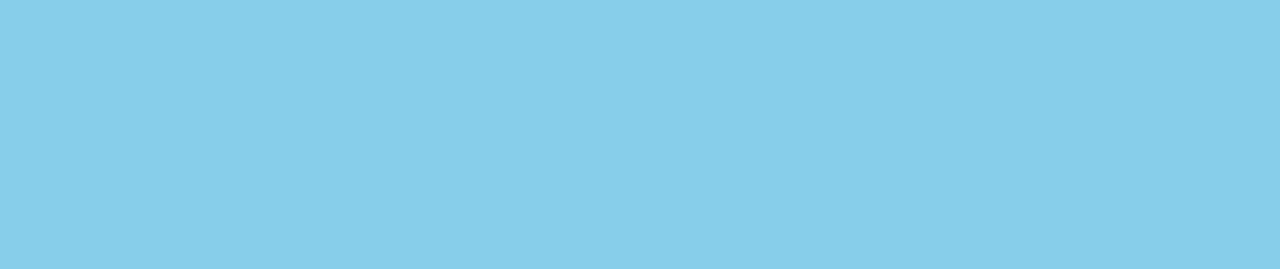
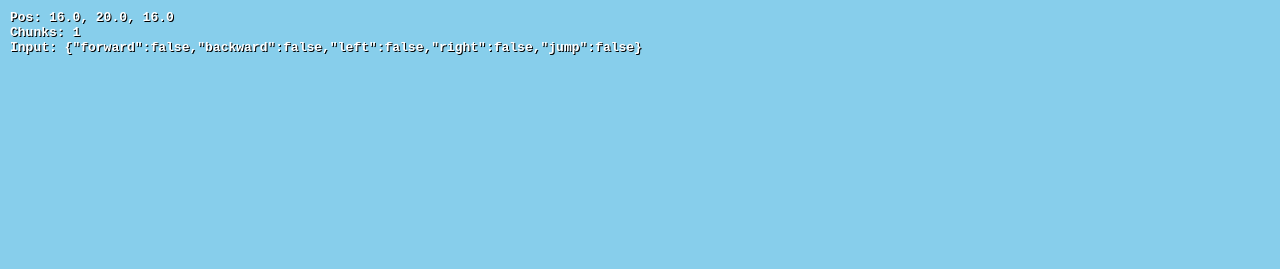
Before and after one commit to Munich-International-School/MISBlockMiner, a plain HTML site: page index.html in a window 1280 px wide. Shown: the top 269 px of the page. Drawn offline with nearby package versions, Linux system fonts and the light colour scheme; animation ran at ten frames a second.

Commit message:
Add files via upload

```diff
--- a/index.html
+++ b/index.html
@@ -51,6 +51,9 @@
 
 <body>
     <div id="ui">
+        <div id="debug-info"
+            style="position:fixed; top:10px; left:10px; color:white; font-family:monospace; font-weight:bold; text-shadow:1px 1px 0 #000;">
+            Debug Loading...</div>
         <div id="crosshair">+</div>
         <div id="instructions">
             <h1>BlockMiner 3D</h1>
--- a/main.js
+++ b/main.js
@@ -69,9 +69,13 @@ function init() {
     for (let y = 0; y < cellSize; ++y) {
         for (let z = 0; z < cellSize; ++z) {
             for (let x = 0; x < cellSize; ++x) {
+                // Bedrock floor
+                if (y === 0) {
+                    voxelWorld.setVoxel(x, y, z, 3);
+                    continue;
+                }
                 const height = (Math.sin(x / 4) + Math.cos(z / 4)) * 2 + 5; // Simple waves
                 if (y < height) {
-                    // Decide block type
                     voxelWorld.setVoxel(x, y, z, y < height - 1 ? 1 : 2); // 1=Dirt, 2=Grass
                 }
             }
@@ -239,7 +243,22 @@ function animate() {
     const delta = (time - prevTime) / 1000;
     prevTime = time;
 
-    player.update(delta, inputManager.state);
+    // Safety Cap on Delta to prevent huge jumps
+    const safeDelta = Math.min(delta, 0.1);
+
+    if (player) { // Ensure player is init
+        player.update(safeDelta, inputManager.state);
+
+        // Debug Info Update
+        const info = document.getElementById('debug-info');
+        if (info) {
+            const pos = controls.getObject().position;
+            const chunksLoaded = Object.keys(chunkMap).length;
+            info.innerHTML = `Pos: ${pos.x.toFixed(1)}, ${pos.y.toFixed(1)}, ${pos.z.toFixed(1)}<br>
+                             Chunks: ${chunksLoaded}<br>
+                             Input: ${JSON.stringify(inputManager.state)}`;
+        }
+    }
 
     renderer.render(scene, camera);
 }
```
